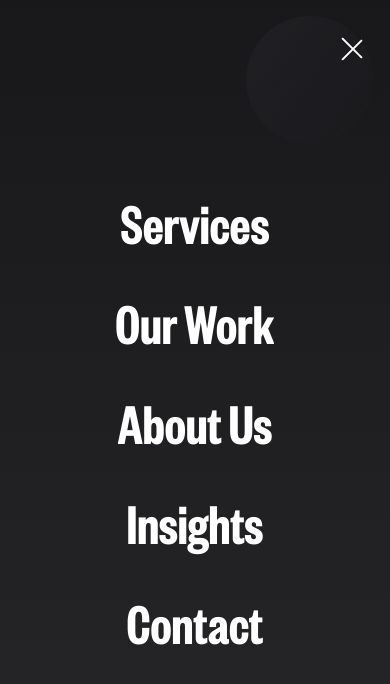
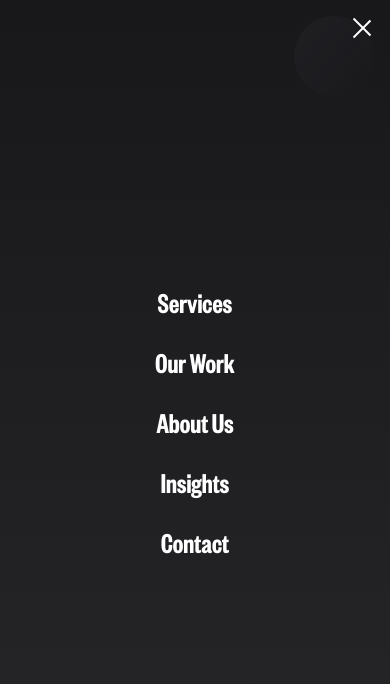
Before and after one commit to aliabbaschadhar/Ochi-Design-Copy, a React (Vite) app: page / in a window 390 px wide. Both pictures are taken after a click on the button "Toggle menu". Shown: the top 684 px of the page. Built offline with nearby package versions, Linux system fonts and the light colour scheme.

Commit message:
Navbar responsiveness atlast  done

```diff
--- a/src/components/Navbar.jsx
+++ b/src/components/Navbar.jsx
@@ -43,7 +43,7 @@ function Navbar() {
 
     return (
         <motion.nav
-            className='w-full px-4 sm:px-8 md:px-20 py-8 flex items-center justify-between font-neue fixed top-0 left-0 z-50 bg-transparent backdrop-blur-md'
+            className='w-full px-3 sm:px-6 md:px-12 lg:px-20 py-4 sm:py-6 md:py-8 flex items-center justify-between font-neue fixed top-0 left-0 z-50 bg-transparent backdrop-blur-md'
             variants={{
                 visible: { y: 0 },
                 hidden: { y: "-100%" }
@@ -52,8 +52,8 @@ function Navbar() {
             animate={hidden ? "hidden" : "visible"}
             transition={{ duration: 0.35, ease: "easeInOut" }}
         >
-            <div className='w-[72px] h-[30px] cursor-pointer'>
-                <OchiSvg className="hover:scale-110 transition-transform duration-300" />
+            <div className='w-[50px] h-[21px] sm:w-[60px] sm:h-[25px] md:w-[72px] md:h-[30px] cursor-pointer'>
+                <OchiSvg className="hover:scale-110 transition-transform duration-300 w-full h-full" />
             </div>
 
             {/* Desktop Menu */}
@@ -70,13 +70,13 @@ function Navbar() {
 
             {/* Mobile Menu Button */}
             <button
-                className='lg:hidden p-2 relative z-[100]'
+                className='lg:hidden p-1 sm:p-2 relative z-[100]'
                 onClick={() => setMobileMenuOpen(!mobileMenuOpen)}
                 aria-label="Toggle menu"
             >
-                <div className={`w-7 h-[2px] bg-${mobileMenuOpen ? 'white' : 'black'} transition-all duration-300 ${mobileMenuOpen ? 'rotate-45 translate-y-[7px]' : ''}`}></div>
-                <div className={`w-7 h-[2px] bg-${mobileMenuOpen ? 'white' : 'black'} my-[6px] transition-all duration-300 ${mobileMenuOpen ? 'opacity-0' : ''}`}></div>
-                <div className={`w-7 h-[2px] bg-${mobileMenuOpen ? 'white' : 'black'} transition-all duration-300 ${mobileMenuOpen ? '-rotate-45 -translate-y-[7px]' : ''}`}></div>
+                <div className={`w-6 sm:w-7 h-[2px] bg-${mobileMenuOpen ? 'white' : 'black'} transition-all duration-300 ${mobileMenuOpen ? 'rotate-45 translate-y-[6px] sm:translate-y-[7px]' : ''}`}></div>
+                <div className={`w-6 sm:w-7 h-[2px] bg-${mobileMenuOpen ? 'white' : 'black'} my-[5px] sm:my-[6px] transition-all duration-300 ${mobileMenuOpen ? 'opacity-0' : ''}`}></div>
+                <div className={`w-6 sm:w-7 h-[2px] bg-${mobileMenuOpen ? 'white' : 'black'} transition-all duration-300 ${mobileMenuOpen ? '-rotate-45 -translate-y-[6px] sm:-translate-y-[7px]' : ''}`}></div>
             </button>
 
             {/* Mobile Menu */}
@@ -103,14 +103,14 @@ function Navbar() {
                         <motion.a
                             key={index}
                             variants={itemVariants}
-                            className='text-6xl font-founders text-white capitalize py-5 relative group overflow-hidden cursor-pointer '
+                            className='text-3xl sm:text-4xl md:text-5xl lg:text-6xl font-founders text-white capitalize py-3 sm:py-4 md:py-5 relative group overflow-hidden cursor-pointer'
                             onClick={() => setMobileMenuOpen(false)}
                             whileHover={{ scale: 1.05 }}
                             whileTap={{ scale: 0.95 }}
                         >
                             {item}
                             <motion.span
-                                className='absolute h-[2px] bg-white left-0 right-0 bottom-2'
+                                className='absolute h-[2px] bg-white left-0 right-0 bottom-1 sm:bottom-2'
                                 initial={{ scaleX: 0 }}
                                 whileHover={{ scaleX: 1 }}
                                 transition={{ duration: 0.3, ease: "easeInOut" }}
@@ -119,12 +119,12 @@ function Navbar() {
                     ))}
 
                     {/* Decorative elements */}
-                    <div className="absolute top-4 right-4 w-32 h-32 rounded-full bg-gradient-to-br from-zinc-700/20 to-transparent"></div>
-                    <div className="absolute bottom-12 left-8 w-20 h-20 rounded-full bg-gradient-to-tr from-zinc-600/20 to-transparent"></div>
+                    <div className="absolute top-4 right-4 w-20 sm:w-24 md:w-32 h-20 sm:h-24 md:h-32 rounded-full bg-gradient-to-br from-zinc-700/20 to-transparent"></div>
+                    <div className="absolute bottom-8 sm:bottom-10 md:bottom-12 left-4 sm:left-6 md:left-8 w-12 sm:w-16 md:w-20 h-12 sm:h-16 md:h-20 rounded-full bg-gradient-to-tr from-zinc-600/20 to-transparent"></div>
                 </motion.div>
             </motion.div>
         </motion.nav>
     )
 }
 
-export default Navbar
+export default Navbar;
```
